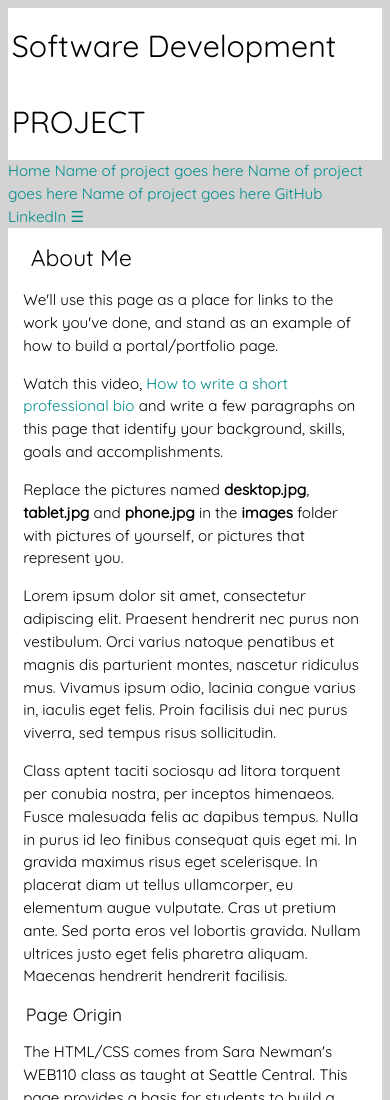
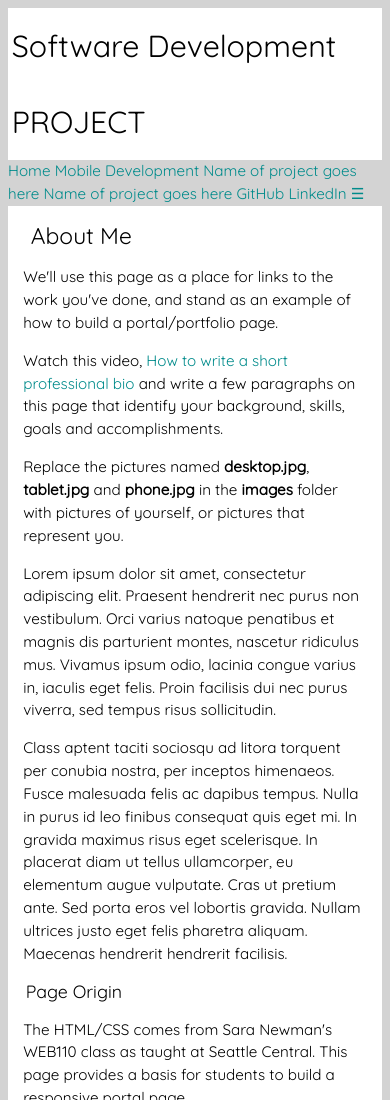
Before and after one commit to NDeshong/IT115-GitHub-WebPage, a plain HTML site: page index.html in a window 390 px wide. Shown: the top 1100 px of the page. Drawn offline with Linux system fonts and the light colour scheme.

Commit message:
Added mobile app header

```diff
--- a/index.html
+++ b/index.html
@@ -15,7 +15,7 @@
             <h1>Software Development PROJECT</h1>
             <nav class="topnav" id="myTopnav">
                 <a href="index.html" class="active">Home</a>
-                <a href="#" target="_blank">Name of project goes here</a>
+                <a href="#" target="_blank">Mobile Development</a>
                 <a href="#" target="_blank">Name of project goes here</a>
                 <a href="#" target="_blank">Name of project goes here</a>
                 <a href="#" target="_blank">GitHub</a>
```
